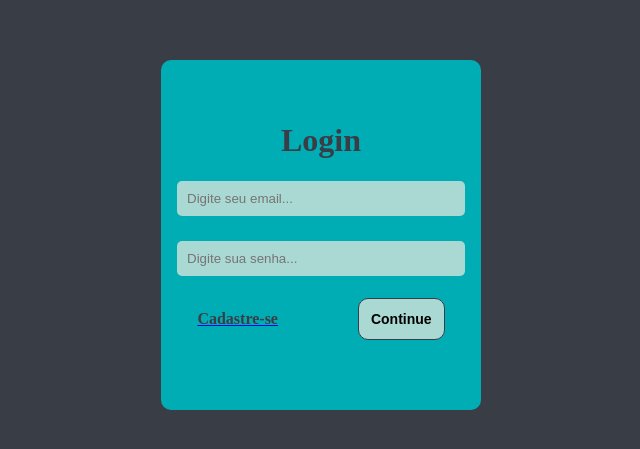
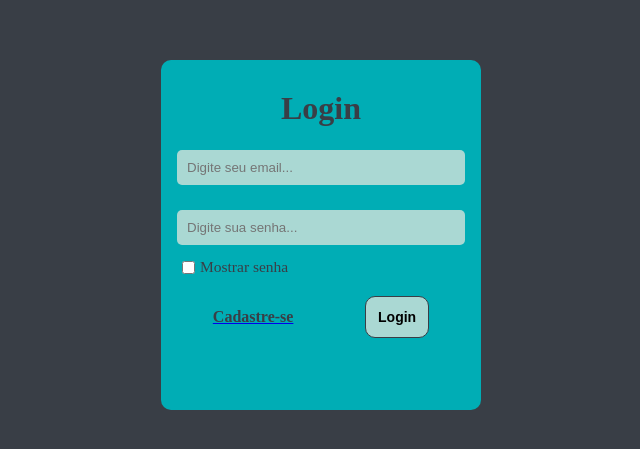
Before and after one commit to GaaraSan01/ToDoList-AutenticationType, a Next.js app in the folder frontend/: page / in a window 1280 px wide. Shown: the part 165-614 px from the top of the page, without its empty margins (319-959 px from the left). Built offline with nearby package versions, Linux system fonts and the light colour scheme.

Commit message:
99% do prj, falta os detalhes do formTask

```diff
--- a/frontend/src/app/components/login/formLogin.tsx
+++ b/frontend/src/app/components/login/formLogin.tsx
@@ -5,7 +5,7 @@ import { useForm } from 'react-hook-form';
 import { zodResolver } from '@hookform/resolvers/zod';
 import { loginData } from '@/app/types/typesUser';
 import { LoginTodoList } from '@/app/hooks/useLogin';
-
+import { useState } from 'react';
 
 const FormLogin = () => {
 
@@ -19,12 +19,17 @@ const FormLogin = () => {
     const {register, handleSubmit, formState: {errors}} = useForm<LoginUserData>({
         resolver: zodResolver(loginUserSchema)
     })
+    const [showPass, setShowPass] = useState(true)
 
     const {mutate, isLoading} = LoginTodoList()
 
     async function loginUser ({email, password}: loginData) {
 
         mutate({email,password})
+    }
+
+    const checkShowPass = () => {
+        setShowPass(!showPass)
     }
 
     return(
@@ -37,22 +42,29 @@ const FormLogin = () => {
                     {...register('email')}
                />
             </S.Div>
-            {errors.email && <span>{errors.email.message}</span>}
+            {errors.email && <S.Span>{errors.email.message}</S.Span>}
             <S.Div>
                <S.Input
-                    type='password'
+                    type={showPass ? 'password' : 'text'}
                     placeholder='Digite sua senha...'
                     {...register('password')}
                />
             </S.Div>
-            {errors.password && <span>{errors.password.message}</span>}
+            {errors.password && <S.Span>{errors.password.message}</S.Span>}
+            <S.DivSeePassword>
+                <S.Checkedbox
+                    type='checkbox'
+                    id='showPassword'
+                    onChange={checkShowPass}
+                />
+                <S.Label htmlFor='showPassword'>Mostrar senha</S.Label>
+            </S.DivSeePassword>
             <S.Div>
                 <Link href={"/cadastro"}>
                     <S.Link>Cadastre-se</S.Link>
                 </Link>
-               <S.Button>Continue</S.Button>
+               <S.Button>{isLoading ? 'Carregando...' : 'Login'}</S.Button>
             </S.Div>
-            {isLoading && <p>Carregando...</p>}
         </S.Form>
     )
 }
--- a/frontend/src/app/components/login/style.ts
+++ b/frontend/src/app/components/login/style.ts
@@ -4,23 +4,19 @@ export const Form = styled.form`
     height: 350px;
     width: 320px;
     border-radius: 10px;
-    display: flex;
-    flex-direction: column;
-    justify-content: center;
-    align-items: center;
     background: var(--secundary-color);
+    padding: 30px 0 0;
 `;
 
 export const Div = styled.div`
     height: 40px;
     width: 90%;
-    margin: 10px;
+    margin: auto;
+    margin-top: 20px;
     display: flex;
     align-items: center;
-    justify-content: center;
-    gap: 5pc;
+    justify-content: space-around;
 `;
-
 
 export const Input = styled.input`
     background: var(--terciary-color);
@@ -59,4 +55,34 @@ export const Link = styled.p`
 export const Title = styled.h1`
     color: var(--primary-color);
     margin-bottom: 10px;
+    text-align: center;
 `
+
+export const Checkedbox = styled.input`
+    cursor: pointer;
+    padding: 5px;
+    border-radius: 2px;
+`
+
+export const Label = styled.label`
+    font-size: 15.5px;
+    font-weight: 500;
+    color: var(--primary-color);
+    cursor: pointer;
+`
+
+export const DivSeePassword = styled.div`
+    height: 20px;
+    margin: 10px auto;
+    width: 90%;
+    display: flex;
+    align-items: center;
+    justify-content: start;
+    gap: 5px;
+    padding: 0 5px 0;
+`
+export const Span = styled.span`
+    color: red;
+    font-size: 12px;
+    padding-left: 25px;
+`
```
Also changed, not shown: frontend/src/app/components/cadastro/formCadastro.tsx (+10 -4 lines), frontend/src/app/components/cadastro/style.ts (+10 -7 lines).
